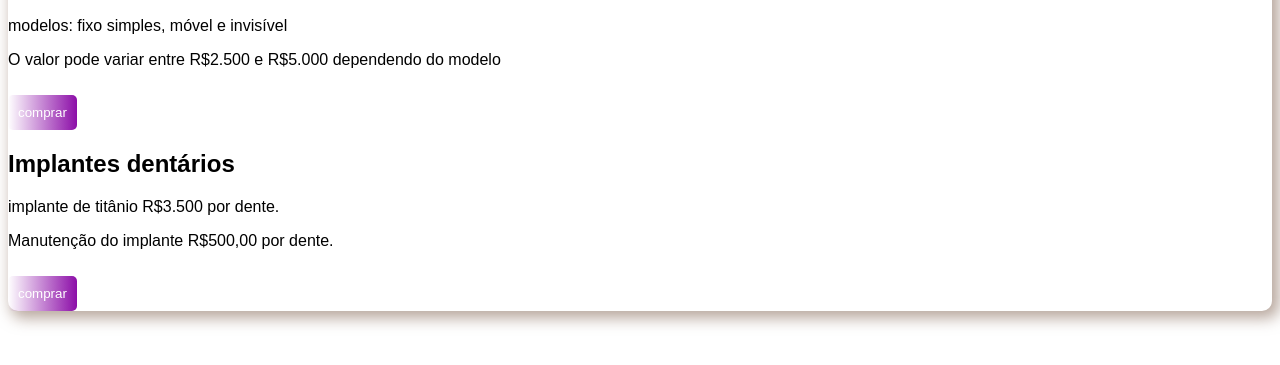
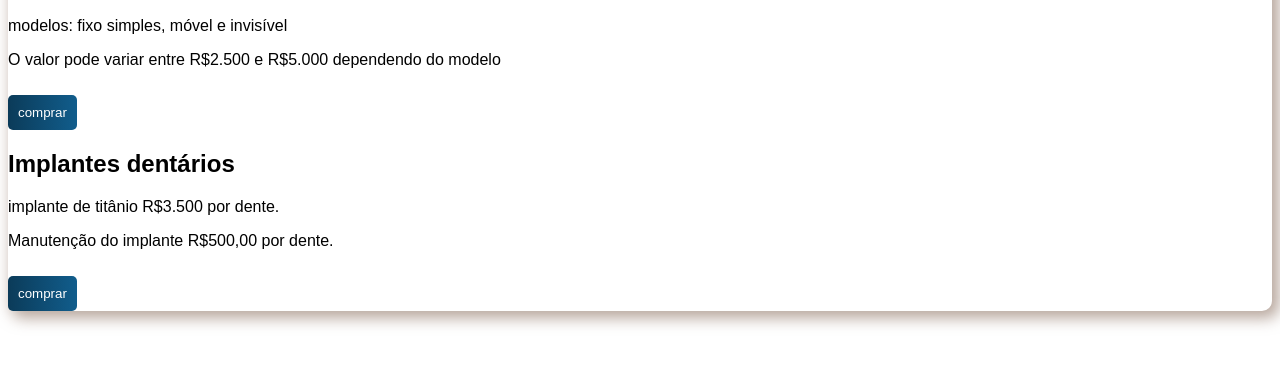
Before and after one commit to Aalannasilva/testdegradient, a plain HTML site: page index.html in a window 1280 px wide. Shown: the part 187-552 px from the top of the page. Drawn offline with Linux system fonts and the light colour scheme.

Commit message:
Update index.html

```diff
--- a/index.html
+++ b/index.html
@@ -52,7 +52,7 @@
     }
 
     .botao{
-        background: linear-gradient(to right, #43024d00, #8c0ea8);
+        background: linear-gradient(to right, #0B3B59,  #115D8C);
         color: white;
         padding: 10px;
         border: none;
@@ -61,7 +61,7 @@
         border-radius: 5px;
     }
     .botao:hover{
-        background: linear-gradient(to right, #450655, #620872);
+        background: linear-gradient(to right, #0B3B59, #115D8C);
     }
 
     </style>
```
